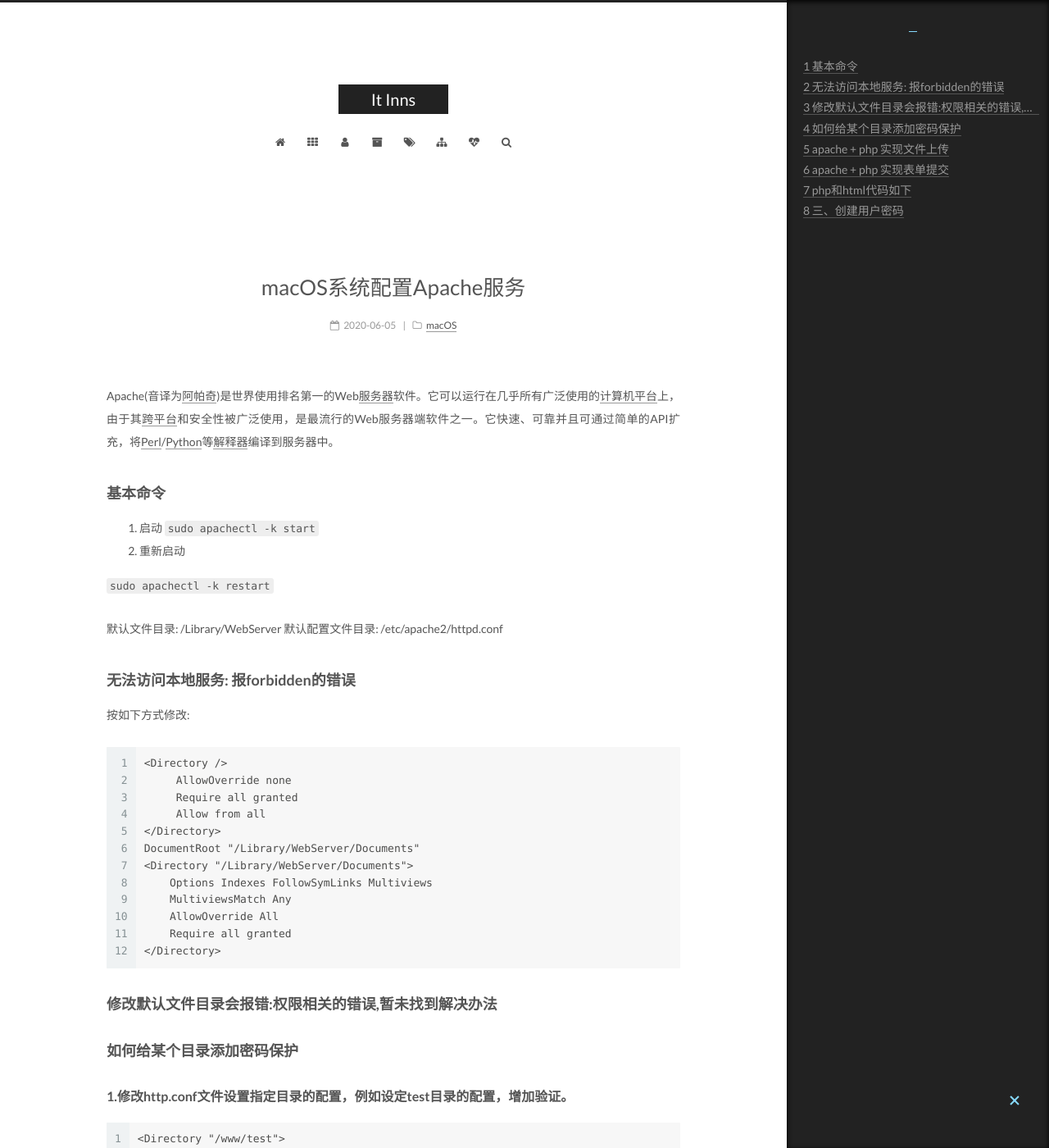
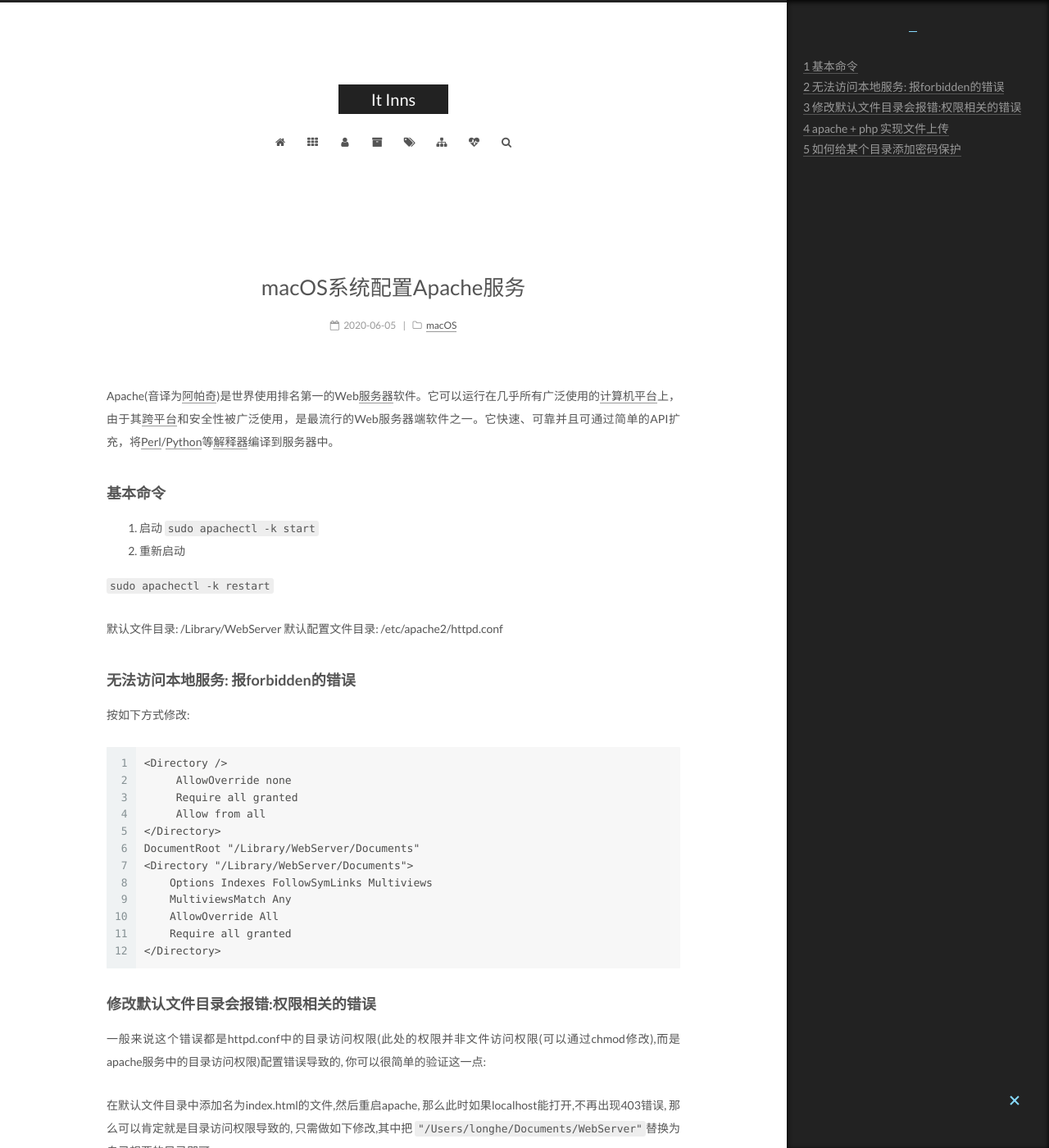
Before and after one commit to heron-newland/heron-newland.github.io, a Jekyll site: the page built from docs/_posts/2020-06-05-Apache配置.md, in a window 1280 px wide and 1400 px high. Shown: the whole window at 82% size. Built offline with Jekyll 4.4.1, drawn with Linux system fonts in a browser that asks for light colours; some of the changed text lies outside the part shown.

Commit message:
修正apache篇部分错误“ git push

````diff
--- a/docs/_posts/2020-06-05-Apache配置.md
+++ b/docs/_posts/2020-06-05-Apache配置.md
@@ -36,37 +36,33 @@ Apache(音译为[阿帕奇](https://baike.baidu.com/item/阿帕奇/374191))是
 	    Require all granted
 	</Directory>
 
-### 修改默认文件目录会报错:权限相关的错误,暂未找到解决办法
+### 修改默认文件目录会报错:权限相关的错误
 
-### 如何给某个目录添加密码保护
+一般来说这个错误都是httpd.conf中的目录访问权限(此处的权限并非文件访问权限(可以通过chmod修改),而是apache服务中的目录访问权限)配置错误导致的, 你可以很简单的验证这一点:
 
-#### 1.修改http.conf文件设置指定目录的配置，例如设定test目录的配置，增加验证。
+在默认文件目录中添加名为index.html的文件,然后重启apache, 那么此时如果localhost能打开,不再出现403错误, 那么可以肯定就是目录访问权限导致的, 只需做如下修改,其中把 `"/Users/longhe/Documents/WebServer"`替换为自己想要的目录即可
+
+```
+DocumentRoot "/Users/longhe/Documents/WebServer"
+<Directory "/Users/longhe/Documents/WebServer">
+    Options Indexes FollowSymLinks
+    AllowOverride None
+    Require all granted
+</Directory>
+```
 
 
-```
-<Directory "/www/test">
-Options Indexes
-#表示进行身份验证
-AllowOverride AuthConfig
-Order allow,deny
-Allow from all
-</Directory>
-
-```
 
 ### apache + php 实现文件上传
 
-修改 apache 上传文件大小限制
-
-第一步： Apache环境中的档案上传大小控制
+第一步： Apache环境中的档案上传大小控制(可以修改为你想要的任何值)
 修改位于Apahce目录下的httpd.conf
 添加下面内容
 LimitRequestBody 10485760
 即10M=10*1024*1024，有的文章中提到应改为 600000000
 重新启动apache，就可以在设置里看到你要的大小
 
-
-###  apache + php 实现表单提交
+提示：需要保持 memory_limit > post_max_size > upload_max_filesize
 
 
 #### Windows 环境下的修改方法
@@ -102,7 +98,12 @@ upload_max_filesize = 8m ;允许上传文件大小的最大值.
     cd /private/etc             // 可以找到php.ini.default
     cp php.ini.default php.ini  // 复制一份
 
-### php和html代码如下
+#### 修改httpd.conf配置
+
+编辑`httpd.conf`,取消下面一行的注释符号#:
+`LoadModule php7_module libexec/apache2/libphp7.so`
+
+#### php和html代码如下
 
 index.html代码如下:
 
@@ -174,6 +175,26 @@ upload.php代码如下:
 ```
 ==注意:== index.html 和 upload.php 必须在同一文件夹, 下载文件的目录放在 同级目录的uploads文件夹中
 
+
+
+### 如何给某个目录添加密码保护
+
+#### 1.修改http.conf文件设置指定目录的配置，例如设定test目录的配置，增加验证。
+
+
+```
+<Directory "/www/test">
+Options Indexes
+#表示进行身份验证
+AllowOverride AuthConfig
+Order allow,deny
+Allow from all
+</Directory>
+
+```
+
+
+
 #### 2.在指定目录下增加.htaccess文件
 文件内容如下：
 
@@ -193,7 +214,7 @@ require user admin
 
 注意: 密码文件推荐使用.htpasswd,因为apache默认系统对“.ht”开头的文件默认不允许外部读取，安全系数会高一点哦。
 
-### 三、创建用户密码
+#### 3.创建用户密码
 
 就是创建apache的验证用户
 `htpasswd -c /var/www/test/.htpasswd 用户名`
````
Also changed, not shown: docs/_posts/2020-12-01-OC分类无法添加属性的原因.md (added, +11 -0 lines), docs/_posts/2021-03-02-算法题.md (added, +11 -0 lines), docs/_posts/2099-12-12-效率碎片.md (+8 -0 lines), docs/assets/images/kvo1.png (added).
